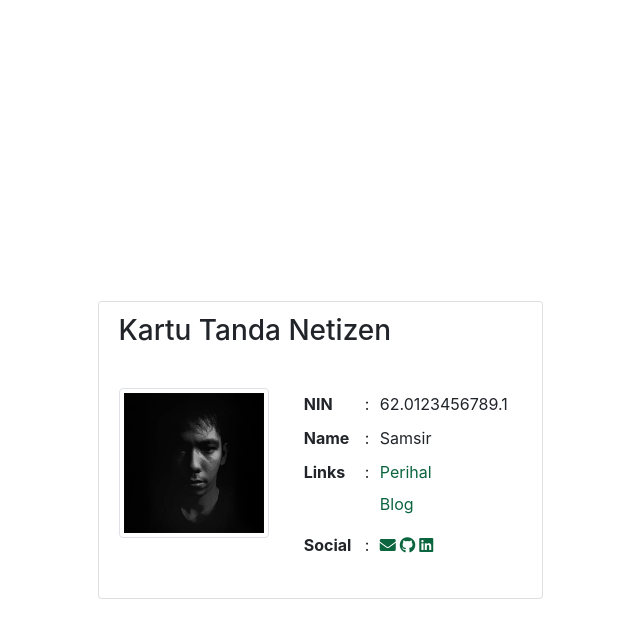
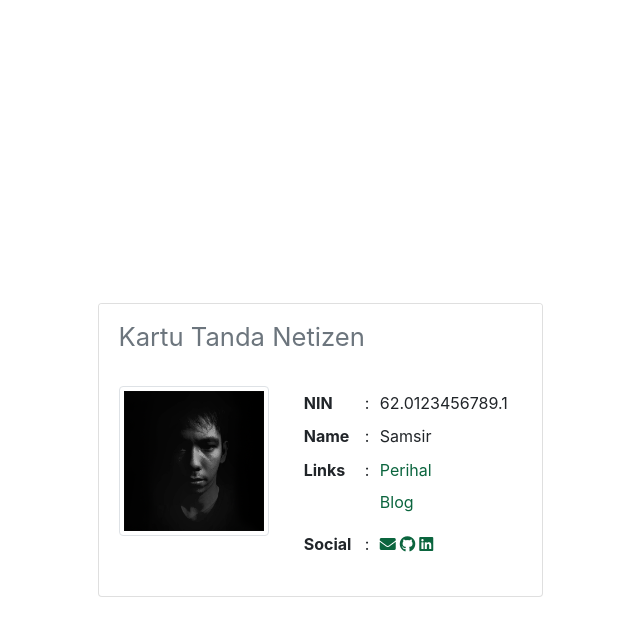
Before and after one commit to samsir/rumah, a Jekyll site: the page built from index.md, in a window 1280 px wide. Shown: the top 638 px of the page, without its empty margins (320-960 px from the left). Built offline with Jekyll 4.4.1, drawn with Linux system fonts in a browser that asks for light colours.

Commit message:
Update card.html

```diff
--- a/_includes/card.html
+++ b/_includes/card.html
@@ -1,7 +1,9 @@
 <article class="col-lg-5 col-sm-7 col-md-7 mx-auto" role="menu">
          <div class="card">
                   <div class="card-header border-0 bg-white">
-                           <h3>Kartu Tanda Netizen</h3>
+                           <h2 class="mb-0">
+                                    <small class="text-muted">Kartu Tanda Netizen</small>
+                           </h2>
                   </div>
                   <div class="card-body">
                            <div class="row">
```
